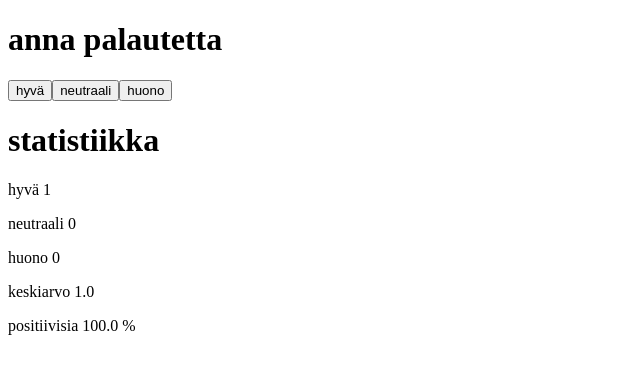
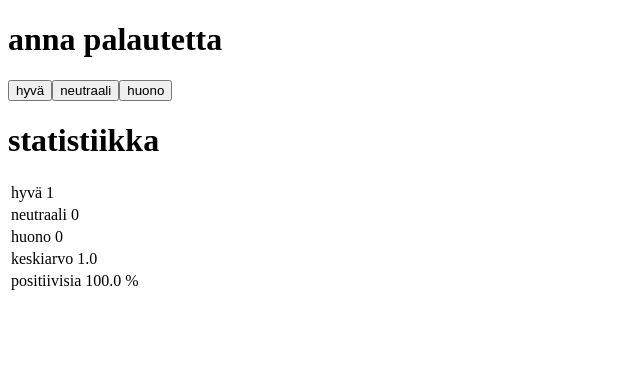
Before and after one commit to AratioD/Unicafe, a React (Create React App) app: page / in a window 1280 px wide. Both pictures are taken after a click on the button "hyvä". Shown: the top 374 px of the page, without its empty margins (0-640 px from the left). Built offline with nearby package versions, Linux system fonts and the light colour scheme.

Commit message:
1.11 ir ready with a HTML modifications

```diff
--- a/src/index.js
+++ b/src/index.js
@@ -34,19 +34,19 @@ class App extends React.Component {
           {this.state.nameGood}
         </button>
         <button onClick={() => this.setState({ neutral: this.state.neutral + 1, buttonclick: this.state.buttonclick + 1 })}>
-        {this.state.nameNeutral}
+          {this.state.nameNeutral}
         </button>
         <button onClick={() => this.setState({ bad: this.state.bad + 1, buttonclick: this.state.buttonclick + 1, averageSum: this.state.averageSum - 1 })}>
-        {this.state.nameBad}
+          {this.state.nameBad}
         </button>
 
         <h1>{this.state.otherTopic}</h1>
 
-        <TestComponent
+        <GeneralComponent
           //names
           nameGood={this.state.nameGood}
           nameNeutral={this.state.nameNeutral}
-          nameBad={this.state.nameBad}
+          nameBad={this.state.nameBad} u
           nameAverage={this.state.nameAverage}
           namePositive={this.state.namePositive}
           //values
@@ -62,7 +62,7 @@ class App extends React.Component {
   }
 }
 
-const TestComponent = (props) => {
+const GeneralComponent = (props) => {
   if (props.noFeedback === 0) {
     return (
       <div>
@@ -71,13 +71,25 @@ const TestComponent = (props) => {
     )
   } else {
     return (
-      <div>
-        <p> {props.nameGood} {props.buttonValueGood}</p>
-        <p> {props.nameNeutral} {props.buttonValueNeutral}  </p>
-        <p> {props.nameBad} {props.buttonValueBad} </p>
-        <p>{props.nameAverage} {props.statisticsAvg} </p>
-        <p>{props.namePositive} {props.statisticsPositivs} %</p>
-      </div>
+      <table>
+        <thead>
+          <tr>
+            <td> {props.nameGood} {props.buttonValueGood}</td>
+          </tr>
+          <tr>
+            <td>{props.nameNeutral} {props.buttonValueNeutral}</td>
+          </tr>
+          <tr>
+            <td>{props.nameBad} {props.buttonValueBad}</td>
+          </tr>
+          <tr>
+            <td>{props.nameAverage} {props.statisticsAvg}</td>
+          </tr>
+          <tr>
+            <td>{props.namePositive} {props.statisticsPositivs} %</td>
+          </tr>
+        </thead>
+      </table>
     )
   }
 }
```
